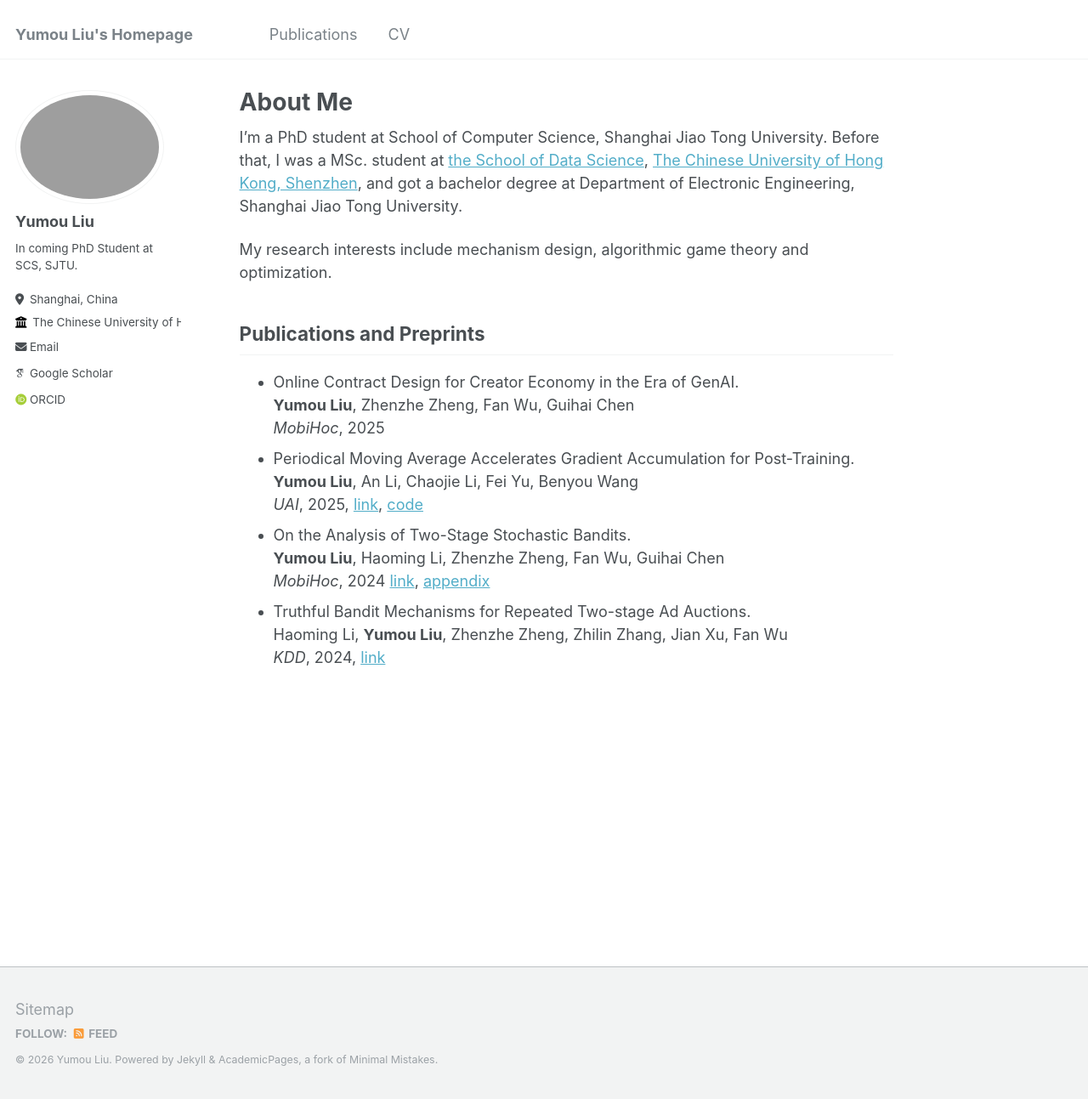
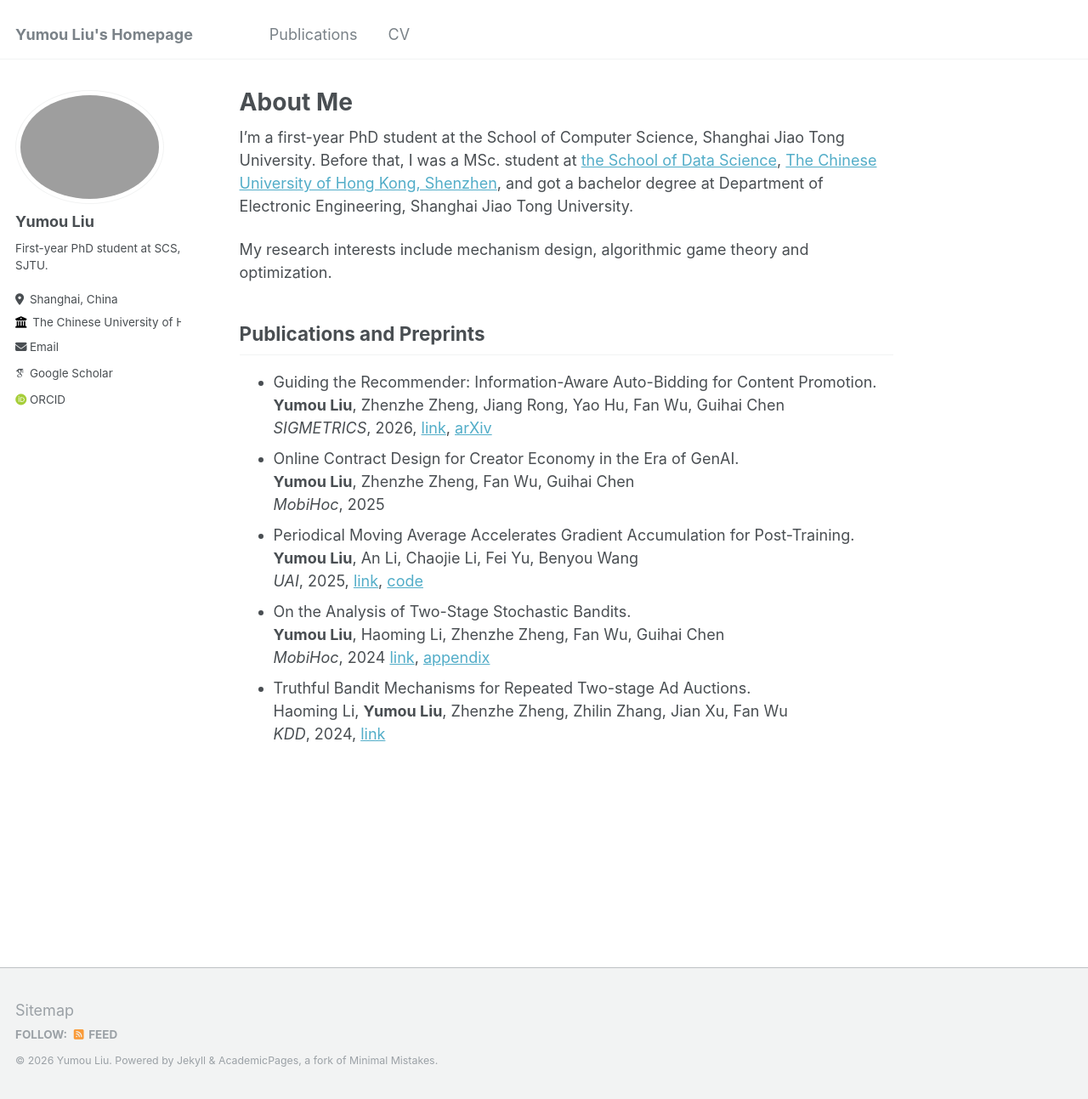
Before and after one commit to liuyumou/liuyumou.github.io, a Jekyll site: the page built from _pages/about.md, in a window 1280 px wide and 1293 px high. Shown: the whole window at 85% size. Built offline with Jekyll 4.4.1, drawn with Linux system fonts in a browser that asks for light colours; some web fonts are replaced.

Commit message:
Update bio and add SIGMETRICS paper

```diff
--- a/_config.yml
+++ b/_config.yml
@@ -24,7 +24,7 @@ author:
   avatar           : "profile.png"
   name             : "Yumou Liu"
   pronouns         : # example: "she/her"
-  bio              : "In coming PhD Student at SCS, SJTU."
+  bio              : "First-year PhD student at SCS, SJTU."
   location         : "Shanghai, China"
   employer         : "The Chinese University of Hong Kong, Shenzhen"
   uri              : # URL
--- a/_pages/about.md
+++ b/_pages/about.md
@@ -7,12 +7,15 @@ redirect_from:
   - /about.html
 ---
 
-I'm a PhD student at School of Computer Science, Shanghai Jiao Tong University. Before that, I was a MSc. student at [the School of Data Science](https://sds.cuhk.edu.cn/en), [The Chinese University of Hong Kong, Shenzhen](https://www.cuhk.edu.cn/en), and got a bachelor degree at Department of Electronic Engineering, Shanghai Jiao Tong University.
+I'm a first-year PhD student at the School of Computer Science, Shanghai Jiao Tong University. Before that, I was a MSc. student at [the School of Data Science](https://sds.cuhk.edu.cn/en), [The Chinese University of Hong Kong, Shenzhen](https://www.cuhk.edu.cn/en), and got a bachelor degree at Department of Electronic Engineering, Shanghai Jiao Tong University.
 
 My research interests include mechanism design, algorithmic game theory and optimization.
 
 ## Publications and Preprints
 
+- Guiding the Recommender: Information-Aware Auto-Bidding for Content Promotion.\
+  **Yumou Liu**, Zhenzhe Zheng, Jiang Rong, Yao Hu, Fan Wu, Guihai Chen\
+  *SIGMETRICS*, 2026, [link](https://dl.acm.org/doi/10.1145/3788094), [arXiv](https://arxiv.org/abs/2601.20422)
 - Online Contract Design for Creator Economy in the Era of GenAI.\
   **Yumou Liu**, Zhenzhe Zheng, Fan Wu, Guihai Chen\
   *MobiHoc*, 2025
```
Also changed, not shown: _pages/publications.md (+3 -0 lines).
